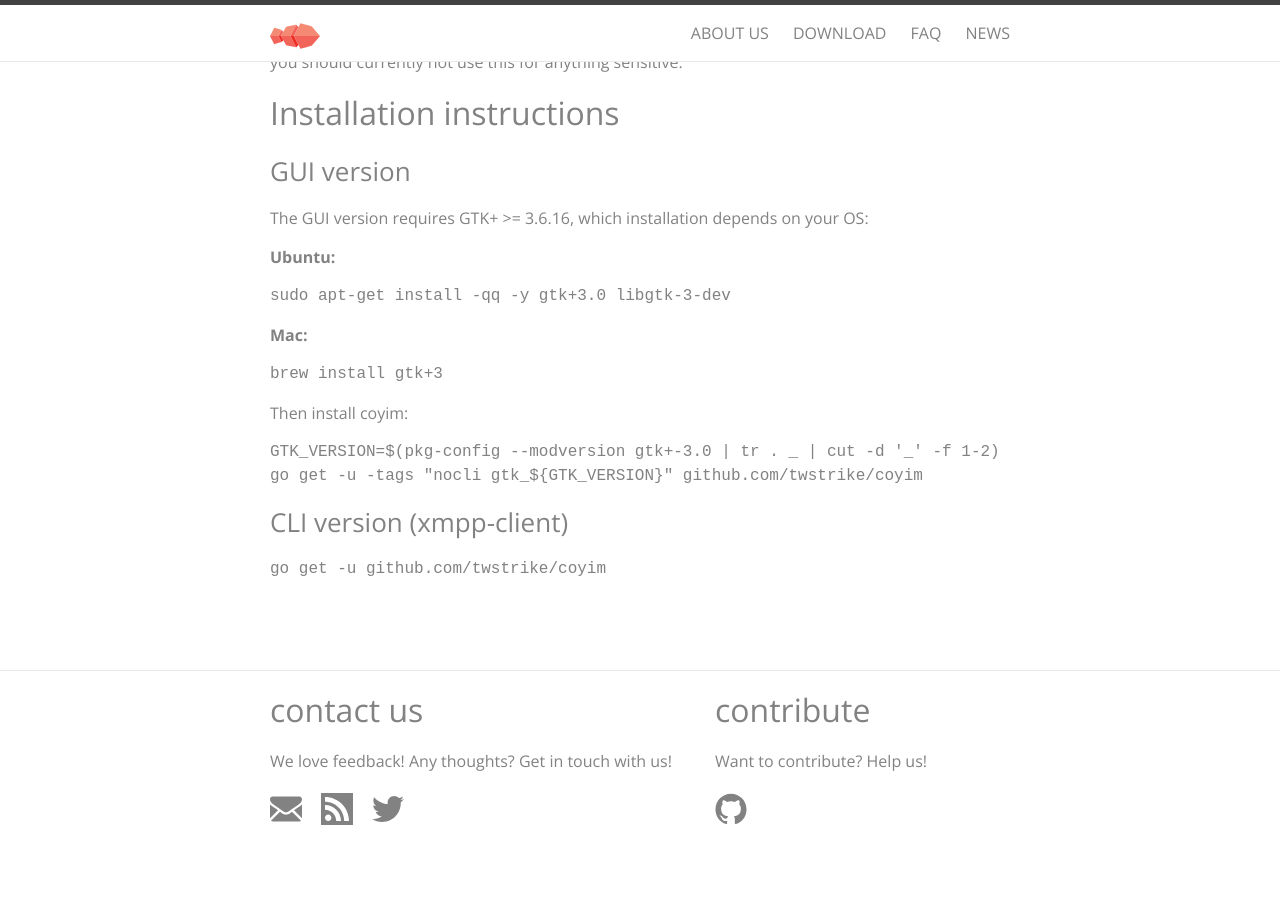
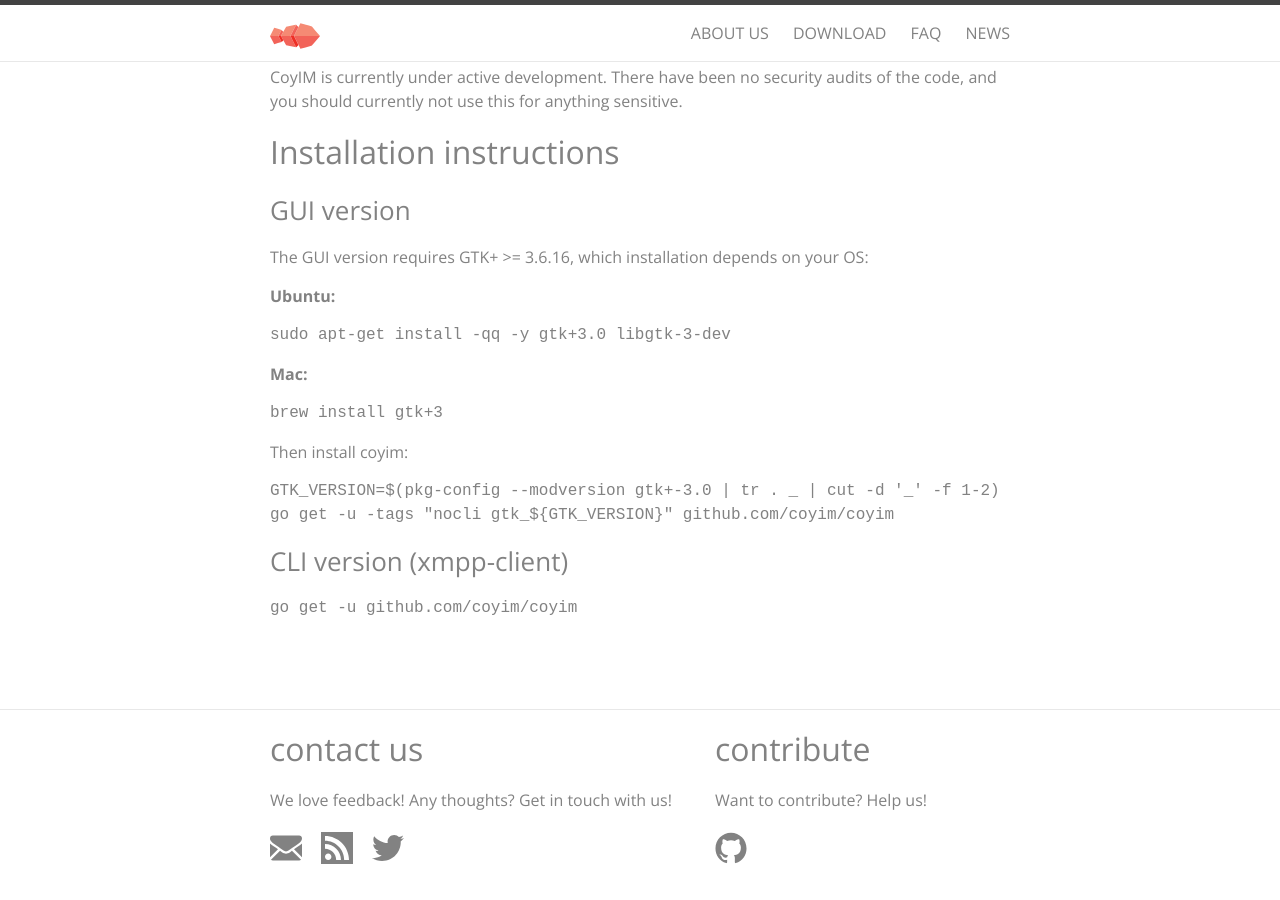
Before and after one commit to coyim/coyim-page, a Jekyll site: the page built from _posts/2015-11-30-welcome-to-coyim.markdown, in a window 1280 px wide and 900 px high, scrolled down 623 px. Built offline with Jekyll 4.4.1, drawn with Linux system fonts in a browser that asks for light colours; before the commit the page ends 1484 px from its top, so only the background shows below that.

Commit message:
Remove references to twstrike

````diff
--- a/_includes/footer.html
+++ b/_includes/footer.html
@@ -38,7 +38,7 @@
         <p>Want to contribute? Help us!</p>
         <ul class="social-media-list">
           <li>
-            <a href="https://github.com/twstrike/coyim/" target="_blank" title="Check out Github repo">
+            <a href="https://github.com/coyim/coyim/" target="_blank" title="Check out Github repo">
               <span class="icon-footer">
                 <svg viewBox="0 0 16 16">
                   <path d="M7.999,0.431c-4.285,0-7.76,3.474-7.76,7.761 c0,3.428,2.223,6.337,5.307,7.363c0.388,0.071,0.53-0.168,0.53-0.374c0-0.184-0.007-0.672-0.01-1.32 c-2.159,0.469-2.614-1.04-2.614-1.04c-0.353-0.896-0.862-1.135-0.862-1.135c-0.705-0.481,0.053-0.472,0.053-0.472 c0.779,0.055,1.189,0.8,1.189,0.8c0.692,1.186,1.816,0.843,2.258,0.645c0.071-0.502,0.271-0.843,0.493-1.037 C4.86,11.425,3.049,10.76,3.049,7.786c0-0.847,0.302-1.54,0.799-2.082C3.768,5.507,3.501,4.718,3.924,3.65 c0,0,0.652-0.209,2.134,0.796C6.677,4.273,7.34,4.187,8,4.184c0.659,0.003,1.323,0.089,1.943,0.261 c1.482-1.004,2.132-0.796,2.132-0.796c0.423,1.068,0.157,1.857,0.077,2.054c0.497,0.542,0.798,1.235,0.798,2.082 c0,2.981-1.814,3.637-3.543,3.829c0.279,0.24,0.527,0.713,0.527,1.437c0,1.037-0.01,1.874-0.01,2.129 c0,0.208,0.14,0.449,0.534,0.373c3.081-1.028,5.302-3.935,5.302-7.362C15.76,3.906,12.285,0.431,7.999,0.431z"/>
--- a/_posts/2015-11-30-welcome-to-coyim.markdown
+++ b/_posts/2015-11-30-welcome-to-coyim.markdown
@@ -9,11 +9,14 @@
 
 # coyim - a safe and secure chat client
 
+&nbsp;
+
 [![Build Status](https://travis-ci.org/twstrike/coyim.svg?branch=master)](https://travis-ci.org/twstrike/coyim)
 [![Build status](https://ci.appveyor.com/api/projects/status/hcmdu0qtlcljq19v?svg=true)](https://ci.appveyor.com/project/tcz001/coyim)
 [![Coverage Status](https://coveralls.io/repos/twstrike/coyim/badge.svg?branch=master&service=github)](https://coveralls.io/github/twstrike/coyim?branch=master)
 [ ![Download](https://api.bintray.com/packages/twstrike/coyim/coyim-bin/images/download.svg)
 ](https://bintray.com/twstrike/coyim/coyim-bin/_latestVersion#files)
+&nbsp;
 
 CoyIM is a new client for the XMPP protocol. It is built upon https://github.com/agl/xmpp-client. It adds a graphical user interface and tries to be safe and secure by default. Our ambition is that it should be possible for even the most high-risk people on the planet to safely use CoyIM, without having to make any configuration changes.
 
@@ -41,11 +44,11 @@
 
 ```
 GTK_VERSION=$(pkg-config --modversion gtk+-3.0 | tr . _ | cut -d '_' -f 1-2)
-go get -u -tags "nocli gtk_${GTK_VERSION}" github.com/twstrike/coyim
+go get -u -tags "nocli gtk_${GTK_VERSION}" github.com/coyim/coyim
 ```
 
 ### CLI version (xmpp-client)
 
 ```
-go get -u github.com/twstrike/coyim
+go get -u github.com/coyim/coyim
 ```
--- a/about-us.html
+++ b/about-us.html
@@ -25,7 +25,7 @@
   <div class="flex-item-3">
     <h2>Get in touch</h2>
     <p>We would appreciate feedback from you in order to guide a better work. If you have any thoughts or comments, please get in touch with us.</p>
-    <a href="https://github.com/twstrike/coyim/" target="_blank" title="Contribute to github repo">
+    <a href="https://github.com/coyim/coyim/" target="_blank" title="Contribute to github repo">
       <span class="icon-footer">
         <svg viewBox="0 0 16 16">
           <path d="M7.999,0.431c-4.285,0-7.76,3.474-7.76,7.761 c0,3.428,2.223,6.337,5.307,7.363c0.388,0.071,0.53-0.168,0.53-0.374c0-0.184-0.007-0.672-0.01-1.32 c-2.159,0.469-2.614-1.04-2.614-1.04c-0.353-0.896-0.862-1.135-0.862-1.135c-0.705-0.481,0.053-0.472,0.053-0.472 c0.779,0.055,1.189,0.8,1.189,0.8c0.692,1.186,1.816,0.843,2.258,0.645c0.071-0.502,0.271-0.843,0.493-1.037 C4.86,11.425,3.049,10.76,3.049,7.786c0-0.847,0.302-1.54,0.799-2.082C3.768,5.507,3.501,4.718,3.924,3.65 c0,0,0.652-0.209,2.134,0.796C6.677,4.273,7.34,4.187,8,4.184c0.659,0.003,1.323,0.089,1.943,0.261 c1.482-1.004,2.132-0.796,2.132-0.796c0.423,1.068,0.157,1.857,0.077,2.054c0.497,0.542,0.798,1.235,0.798,2.082 c0,2.981-1.814,3.637-3.543,3.829c0.279,0.24,0.527,0.713,0.527,1.437c0,1.037-0.01,1.874-0.01,2.129 c0,0.208,0.14,0.449,0.534,0.373c3.081-1.028,5.302-3.935,5.302-7.362C15.76,3.906,12.285,0.431,7.999,0.431z"/>
````
Also changed, not shown: other parts of about-us.html (+1 -1 lines).
